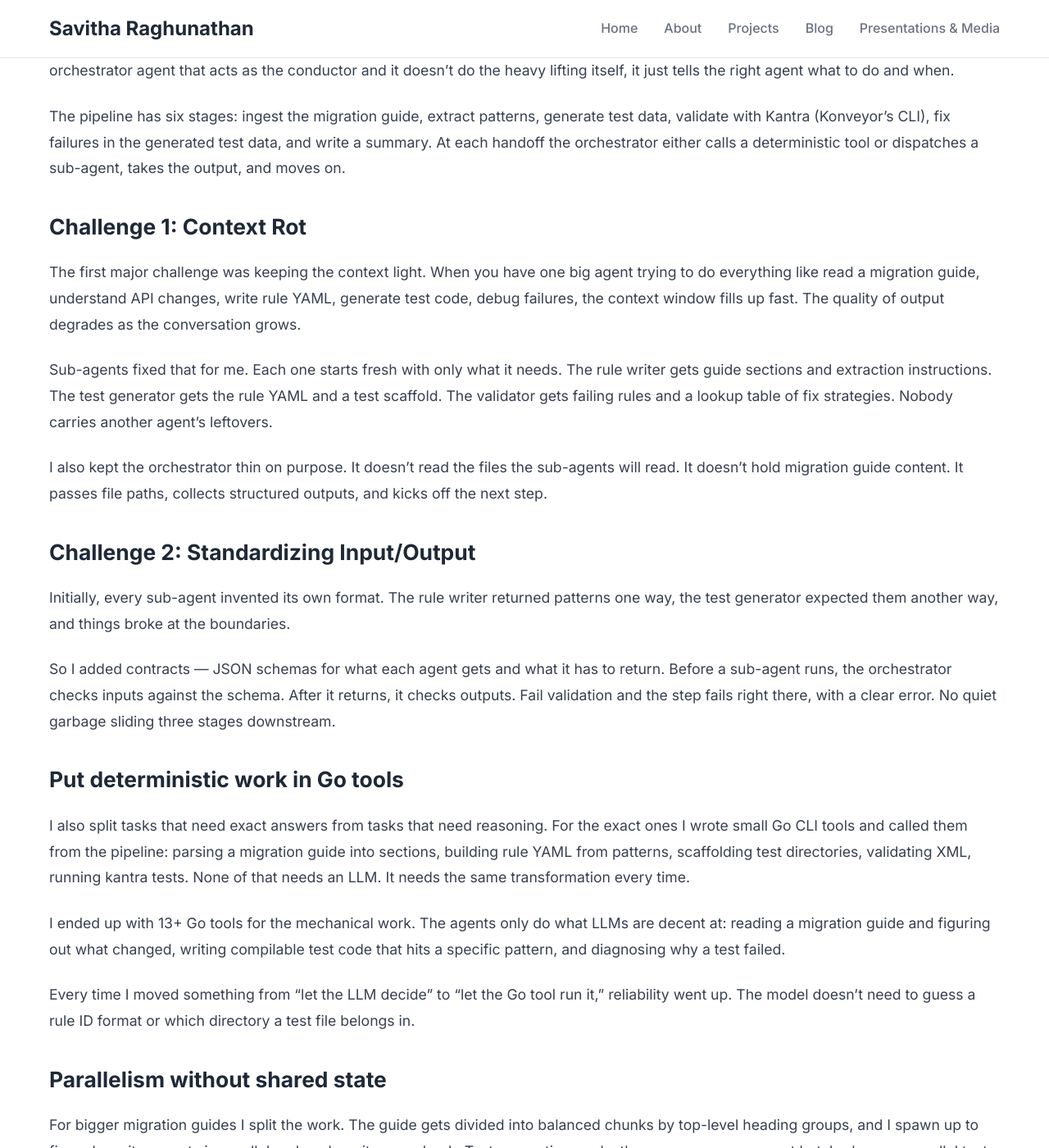
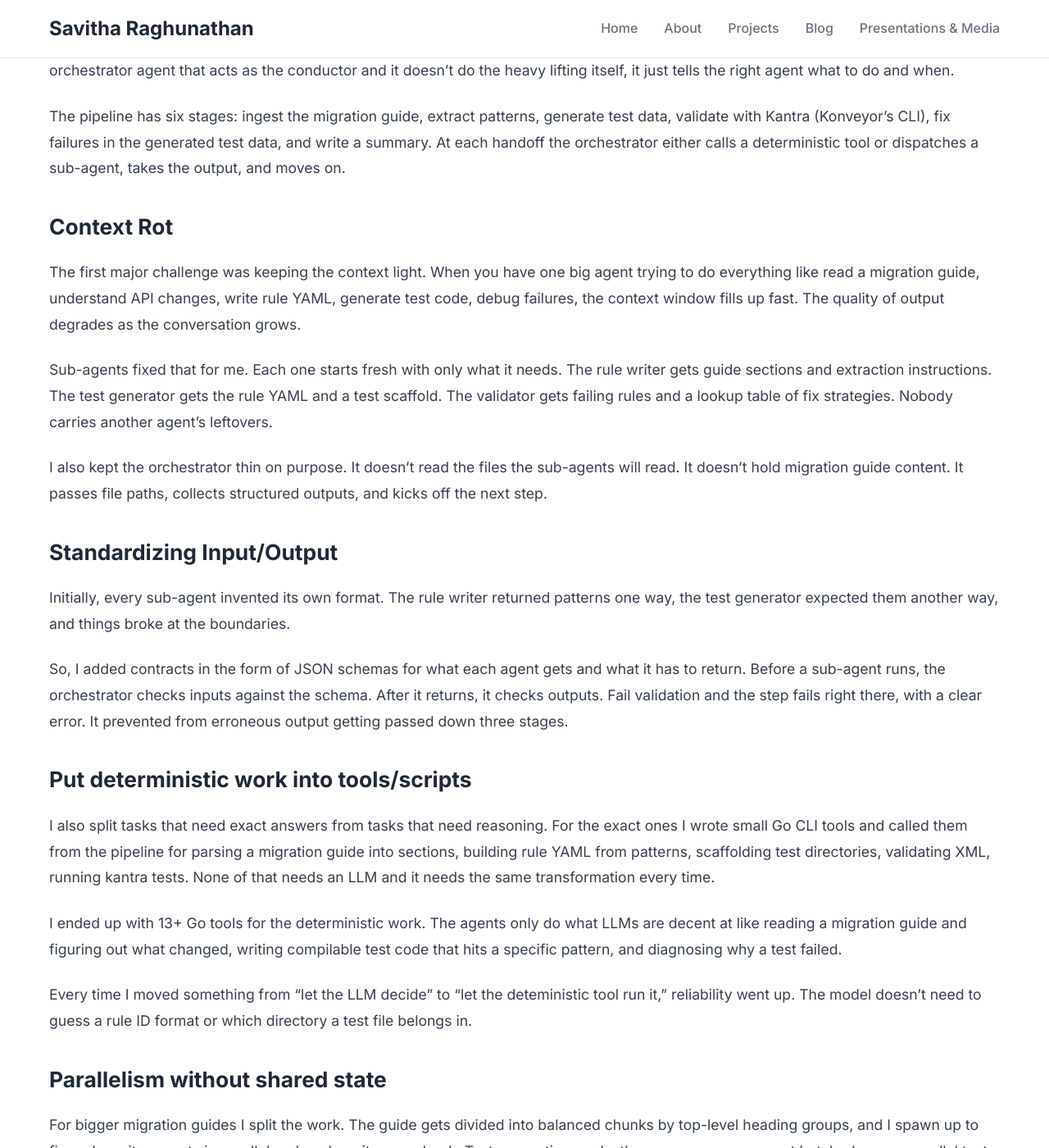
Before and after one commit to savitharaghunathan/savitharaghunathan.github.io, a Jekyll site: the page built from _posts/2026-06-05-agentic-development-konveyor-rule-generation.md, in a window 1280 px wide and 1400 px high, scrolled down 914 px. Shown: the whole window at 82% size. Built offline with Jekyll 4.4.1, drawn with Linux system fonts in a browser that asks for light colours; some of the changed text lies outside the part shown.

Commit message:
update rules segn post
Signed-off-by: Savitha Raghunathan <saveetha13@gmail.com>

```diff
--- a/_posts/2026-06-05-agentic-development-konveyor-rule-generation.md
+++ b/_posts/2026-06-05-agentic-development-konveyor-rule-generation.md
@@ -3,12 +3,12 @@ layout: post
 title: "Agentic Development: Building an AI-Powered Rule Generation Pipeline for Konveyor"
 date: 2026-06-05 12:00:00
 description: >
-    I built an agentic pipeline to generate Konveyor migration rules and the things that actually mattered are - keeping context light with sub-agents, JSON contracts between stages, Go tools for the boring parts, and an orchestrator that is thin.
+    I built an agentic pipeline to generate Konveyor migration rules and the things that actually mattered are keeping context light with sub-agents, JSON contracts between stages, Go tools for the boring parts, and an orchestrator that is thin.
 tags: AI, Konveyor, Agentic Development
 categories: AI, Agentic Development
 ---
 
-*I was tasked with building an AI rule generation pipeline for Konveyor — and the real lesson turned out to be agentic design itself: how to keep context light, enforce contracts between agents, and know when to use code instead of an LLM.*
+*I was tasked with building an AI rule generation pipeline for Konveyor and the real lesson turned out to be agentic design itself: how to keep context light, enforce contracts between agents, and know when to use code instead of an LLM.*
 
 ---
 
@@ -27,7 +27,7 @@ The architecture has three core components: a rule writer, a test data generator
 The pipeline has six stages: ingest the migration guide, extract patterns, generate test data, validate with Kantra (Konveyor's CLI), fix failures in the generated test data, and write a summary. At each handoff the orchestrator either calls a deterministic tool or dispatches a sub-agent, takes the output, and moves on.
 
 
-## Challenge 1: Context Rot
+## Context Rot
 
 The first major challenge was keeping the context light. When you have one big agent trying to do everything like read a migration guide, understand API changes, write rule YAML, generate test code, debug failures, the context window fills up fast. The quality of output degrades as the conversation grows.
 
@@ -36,20 +36,20 @@ Sub-agents fixed that for me. Each one starts fresh with only what it needs. The
 I also kept the orchestrator thin on purpose. It doesn't read the files the sub-agents will read. It doesn't hold migration guide content. It passes file paths, collects structured outputs, and kicks off the next step.
 
 
-## Challenge 2: Standardizing Input/Output
+## Standardizing Input/Output
 
 Initially, every sub-agent invented its own format. The rule writer returned patterns one way, the test generator expected them another way, and things broke at the boundaries.
 
-So I added contracts — JSON schemas for what each agent gets and what it has to return. Before a sub-agent runs, the orchestrator checks inputs against the schema. After it returns, it checks outputs. Fail validation and the step fails right there, with a clear error. No quiet garbage sliding three stages downstream.
+So, I added contracts in the form of JSON schemas for what each agent gets and what it has to return. Before a sub-agent runs, the orchestrator checks inputs against the schema. After it returns, it checks outputs. Fail validation and the step fails right there, with a clear error. It prevented from erroneous output getting passed down three stages.
 
 
-## Put deterministic work in Go tools
+## Put deterministic work into tools/scripts
 
-I also split tasks that need exact answers from tasks that need reasoning. For the exact ones I wrote small Go CLI tools and called them from the pipeline: parsing a migration guide into sections, building rule YAML from patterns, scaffolding test directories, validating XML, running kantra tests. None of that needs an LLM. It needs the same transformation every time.
+I also split tasks that need exact answers from tasks that need reasoning. For the exact ones I wrote small Go CLI tools and called them from the pipeline for parsing a migration guide into sections, building rule YAML from patterns, scaffolding test directories, validating XML, running kantra tests. None of that needs an LLM and it needs the same transformation every time.
 
-I ended up with 13+ Go tools for the mechanical work. The agents only do what LLMs are decent at: reading a migration guide and figuring out what changed, writing compilable test code that hits a specific pattern, and diagnosing why a test failed.
+I ended up with 13+ Go tools for the deterministic work. The agents only do what LLMs are decent at like reading a migration guide and figuring out what changed, writing compilable test code that hits a specific pattern, and diagnosing why a test failed.
 
-Every time I moved something from "let the LLM decide" to "let the Go tool run it," reliability went up. The model doesn't need to guess a rule ID format or which directory a test file belongs in.
+Every time I moved something from "let the LLM decide" to "let the deteministic tool run it," reliability went up. The model doesn't need to guess a rule ID format or which directory a test file belongs in.
 
 ## Parallelism without shared state
 
@@ -59,16 +59,14 @@ Each parallel agent is independent. Chunk 2 doesn't wait on chunk 1. They write
 
 ## What I'd tell myself going in
 
-Sub-agents aren't mainly about parallelism. They're about isolation. Even serially, they're worth it because each one gets a clean window for one job.
+* Sub-agents aren't mainly about parallelism. They're about isolation. Even serially, they're worth it because each one gets a clean window for one job.
 
-Contracts make the pipeline debuggable. Without them you're chasing weird LLM output across stages. With them you know which boundary failed.
+* Contracts make the pipeline debuggable. Without them you're chasing weird LLM output across stages. With them you know which boundary failed.
 
-Pull anything deterministic out of the model. LLMs are useful for reasoning and messy language. They're a bad fit for formatting rule IDs and laying out directories.
+* Pull anything deterministic out of the agent. LLMs are useful for reasoning and messy language. They are not required for formatting rule IDs and laying out directories.
 
-Keep the orchestrator thin. Mine doesn't read migration guides, parse rule YAML, or edit test files. It validates contracts, chains tools, dispatches agents, and logs. Making it "smarter" usually just means more context and more drift.
+* Keep the orchestrator thin. Mine doesn't read migration guides, parse rule YAML, or edit test files. It validates contracts, chains tools, dispatches agents, and logs. Making it "smarter" usually just means more context and more drift.
 
 ## Where it landed
 
-What used to take me weeks of hand-written rules and cross-file debugging now goes through those six stages. I trust it enough on real migration guides — not perfect every time, but consistent enough that I review the output instead of rebuilding every step myself.
-
-For me, that’s a clear winner. I can spend less time stuck writing and debugging rules by hand, and more time reviewing something the pipeline already got most of the way there.
+What used to take me weeks of hand-written rules and cross-file debugging now goes through those six stages. I trust it enough on real migration guides. It is not perfect every time, but consistent enough that I review the output instead of rebuilding every step myself. Personally for me, that’s a clear winner. I can spend less time stuck writing and debugging rules by hand, and more time reviewing something the pipeline already got most of the way there.
```
